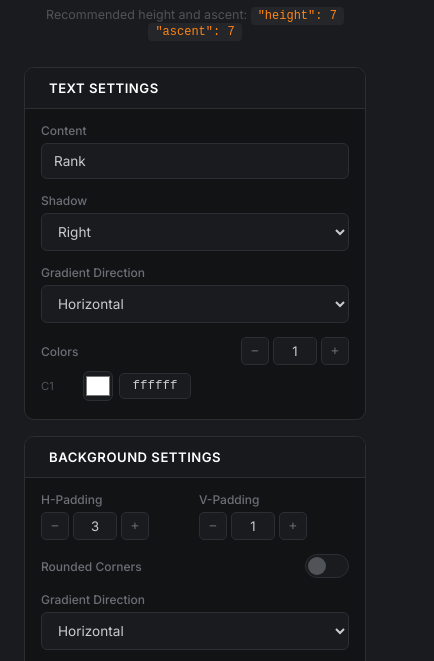
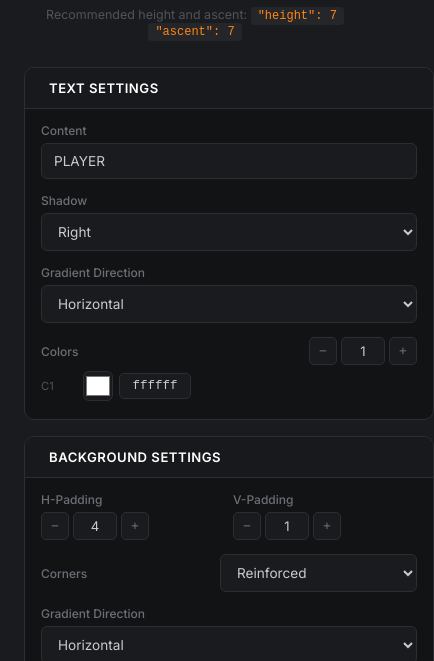
Before and after one commit to Hylead/ranktagmaker, a plain HTML site: page index.html in a window 390 px wide. Shown: the part 161-822 px from the top of the page, 434 px wide, since content can reach past the window. Drawn offline with nearby package versions, Linux system fonts and the light colour scheme; some icons are missing.

Commit message:
Add reinforced corners, ticket fix, new defaults

```diff
--- a/assets/tag-tool.js
+++ b/assets/tag-tool.js
@@ -54,10 +54,10 @@
         '>':[[1,0,0],[0,1,0],[0,0,1],[0,1,0],[1,0,0]], ' ': [[0,0,0],[0,0,0],[0,0,0],[0,0,0],[0,0,0]]
     };
 
-    const DEFAULTS = { textColor: '#ffffff', bgColor: '#ff8614', newTextColor: '#ffffff', newBgColor: '#ff8614', defaultText: 'RANK' };
+    const DEFAULTS = { textColor: '#ffffff', bgColor: '#7e8490', newTextColor: '#ffffff', newBgColor: '#7e8490', defaultText: 'PLAYER' };
     const charW = 5, charH = 5, spacing = 1;
 
-    let state = { hPad: 2, vPad: 1, bgDir: false, textDir: false, rounded: false, shadow: 3, recentColors: [], pack: [] };
+    let state = { hPad: 2, vPad: 1, bgDir: false, textDir: false, corners: 'square', shadow: 3, recentColors: [], pack: [] };
     const MAX_COLORS = 20, MAX_PACK = 50;
     let canvas, ctx;
 
@@ -70,10 +70,11 @@
         bind();
         $('bgDirectionSelect').value = 'horizontal';
         $('textDirectionSelect').value = 'horizontal';
-        $('roundedCornersSwitch').checked = false;
+        state.corners = 'reinforced';
+        $('cornersSelect').value = 'reinforced';
         $('textShadowSwitch').value = '3';
-        state.hPad = 2; state.vPad = 1;
-        $('hPadding').value = 3; $('vPadding').value = 1;
+        state.hPad = 4; state.vPad = 1;
+        $('hPadding').value = 4; $('vPadding').value = 1;
         resizeCanvas();
         draw();
         seedColors();
@@ -87,7 +88,7 @@
         on('textShadowSwitch', 'change', () => { state.shadow = parseInt($('textShadowSwitch').value); draw(); });
         on('textDirectionSelect', 'change', () => { state.textDir = $('textDirectionSelect').value === 'vertical'; draw(); });
         on('bgDirectionSelect', 'change', () => { state.bgDir = $('bgDirectionSelect').value === 'vertical'; draw(); });
-        on('roundedCornersSwitch', 'change', () => { state.rounded = $('roundedCornersSwitch').checked; draw(); });
+        on('cornersSelect', 'change', () => { state.corners = $('cornersSelect').value; draw(); });
         ['hPadding', 'vPadding'].forEach(id => on(id, 'change', () => { readPad(); resizeCanvas(); draw(); }));
         on('addHPadding', 'click', () => { step('hPadding', 1); });
         on('removeHPadding', 'click', () => { step('hPadding', -1); });
@@ -150,18 +151,50 @@
         ctx.clearRect(0, 0, canvas.width, canvas.height);
         const text = $('textInput').value || DEFAULTS.defaultText;
         const bgC = grab('bg'), txC = grab('text');
-        const bgV = state.bgDir, txV = state.textDir, rnd = state.rounded, shd = state.shadow;
+        const bgV = state.bgDir, txV = state.textDir, shd = state.shadow;
+        const W = canvas.width, H = canvas.height;
 
         if (bgC.length > 1) {
-            const g = ctx.createLinearGradient(0, 0, bgV ? 0 : canvas.width, bgV ? canvas.height : 0);
+            const g = ctx.createLinearGradient(0, 0, bgV ? 0 : W, bgV ? H : 0);
             bgC.forEach((c, i) => g.addColorStop(i / (bgC.length - 1), c));
             ctx.fillStyle = g;
         } else ctx.fillStyle = bgC[0] || DEFAULTS.bgColor;
-        ctx.fillRect(0, 0, canvas.width, canvas.height);
+        ctx.fillRect(0, 0, W, H);
 
-        if (rnd) {
-            ctx.clearRect(0, 0, 1, 1); ctx.clearRect(canvas.width - 1, 0, 1, 1);
-            ctx.clearRect(0, canvas.height - 1, 1, 1); ctx.clearRect(canvas.width - 1, canvas.height - 1, 1, 1);
+        if (state.corners === 'rounded') {
+            ctx.clearRect(0, 0, 1, 1); ctx.clearRect(W - 1, 0, 1, 1);
+            ctx.clearRect(0, H - 1, 1, 1); ctx.clearRect(W - 1, H - 1, 1, 1);
+        } else if (state.corners === 'ticket') {
+            const notchD = 5;
+            const nCount = Math.floor((H - 2) / notchD);
+            const off = Math.floor((H - nCount * notchD) / 2);
+            ctx.fillStyle = '#2b2d31';
+            for (let i = 0; i < nCount; i++) {
+                const cy = off + i * notchD + Math.floor(notchD / 2);
+                for (let x = 0; x < 2; x++) {
+                    for (let dy = -2; dy <= 2; dy++) {
+                        const py = cy + dy;
+                        if (py < 0 || py >= H) continue;
+                        const dx = Math.abs(dy) <= 1 ? 2 : (Math.abs(dy) === 2 ? 1 : 0);
+                        for (let dxx = 0; dxx < dx; dxx++) {
+                            if (x === 0) ctx.clearRect(dxx, py, 1, 1);
+                            else ctx.clearRect(W - 1 - dxx, py, 1, 1);
+                        }
+                    }
+                }
+            }
+        } else if (state.corners === 'reinforced') {
+            ctx.globalAlpha = 0.5;
+            ctx.fillStyle = '#000000';
+            const p = [[1,1,1],[1,1,0],[-1,1,0],[-1,1,0],[-1,1,0],[1,1,0],[1,1,1]];
+            for (let r = 0; r < Math.min(p.length, H); r++) {
+                for (let c = 0; c < p[r].length; c++) {
+                    const v = p[r][c];
+                    if (v === 1) { ctx.fillRect(c, r, 1, 1); ctx.fillRect(W - 1 - c, r, 1, 1); }
+                    else if (v === -1) { ctx.clearRect(c, r, 1, 1); ctx.clearRect(W - 1 - c, r, 1, 1); }
+                }
+            }
+            ctx.globalAlpha = 1;
         }
 
         if (shd > 0) {
--- a/index.html
+++ b/index.html
@@ -487,7 +487,7 @@
                 <div class="panel-body">
                     <div class="ctrl-group">
                         <label class="ctrl-label">Content</label>
-                        <input type="text" id="textInput" maxlength="64" value="Rank" placeholder="Enter text" class="ctrl-input">
+                        <input type="text" id="textInput" maxlength="64" value="PLAYER" placeholder="Enter text" class="ctrl-input">
                     </div>
                     <div class="ctrl-group">
                         <label class="ctrl-label">Shadow</label>
@@ -544,9 +544,13 @@
                     </div>
                     <div class="ctrl-group">
                         <div class="row">
-                            <label class="ctrl-label" style="margin:0;flex:1;">Rounded Corners</label>
-                            <input type="checkbox" id="roundedCornersSwitch" class="toggle-input" hidden>
-                            <label for="roundedCornersSwitch" class="toggle-track"><span class="dot"></span></label>
+                            <label class="ctrl-label" style="margin:0;flex:1;">Corners</label>
+                            <select id="cornersSelect" class="ctrl-select" style="width:auto;flex:1;">
+                                <option value="square">Square</option>
+                                <option value="rounded">Rounded</option>
+                                <option value="ticket">Ticket</option>
+                                <option value="reinforced">Reinforced</option>
+                            </select>
                         </div>
                     </div>
                     <div class="ctrl-group">
@@ -573,7 +577,7 @@
             <!-- Color History -->
             <div class="panel">
                 <div class="panel-head">
-                    <i class="fa-regular fa-palette" style="color:#ff8614;font-size:0.8rem;"></i> Recent Colors
+                    <i class="fa-solid fa-palette" style="color:#ff8614;font-size:0.8rem;"></i> Recent Colors
                     <button id="clearColorHistory" style="margin-left:auto;background:none;border:none;color:#505358;cursor:pointer;font-size:0.7rem;font-family:inherit;" class="hover:accent">Clear</button>
                 </div>
                 <div class="panel-body">
@@ -597,7 +601,7 @@
             <!-- Pack -->
             <div class="panel">
                 <div class="panel-head">
-                    <i class="fa-regular fa-box" style="color:#ff8614;font-size:0.8rem;"></i> Tag Pack
+                    <i class="fa-solid fa-box" style="color:#ff8614;font-size:0.8rem;"></i> Tag Pack
                     <span id="packCount" class="badge"></span>
                     <button id="clearPackButton" style="margin-left:auto;background:none;border:none;color:#505358;cursor:pointer;font-size:0.7rem;font-family:inherit;">Clear</button>
                 </div>
```
Also changed, not shown: 1 other file.
